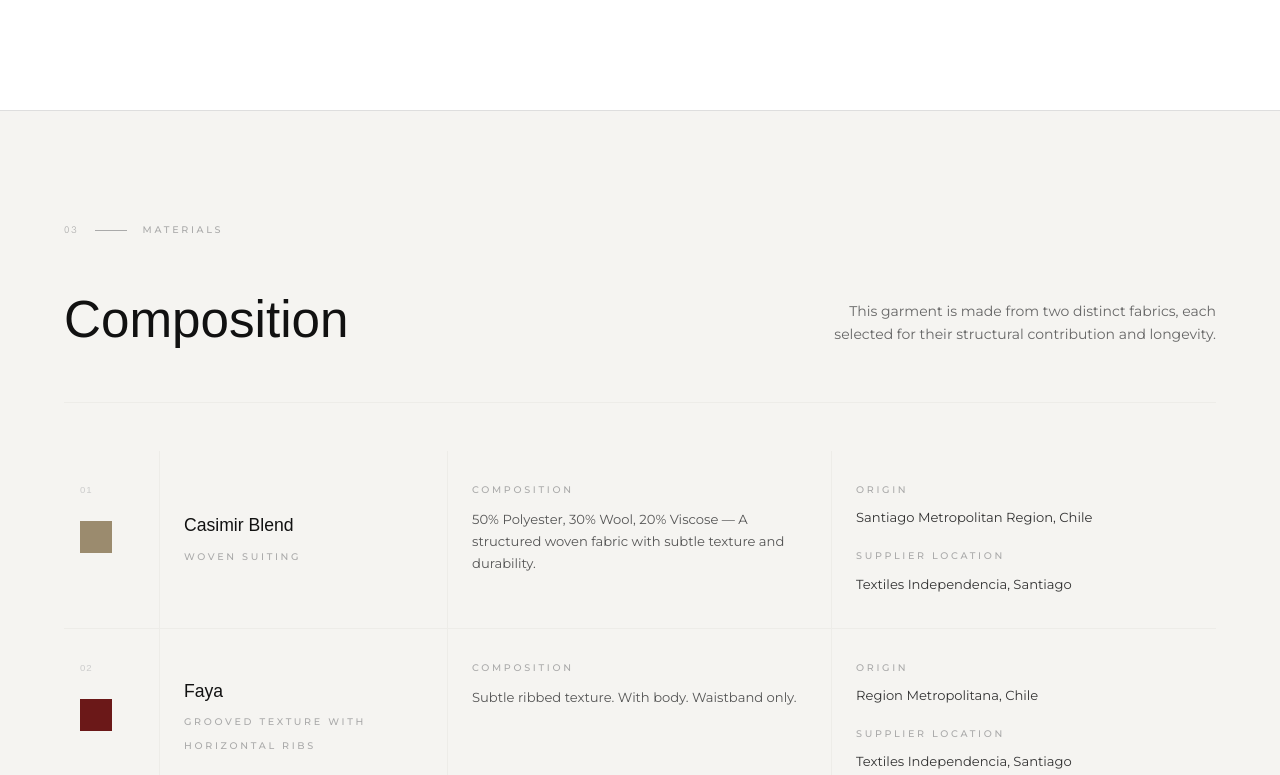
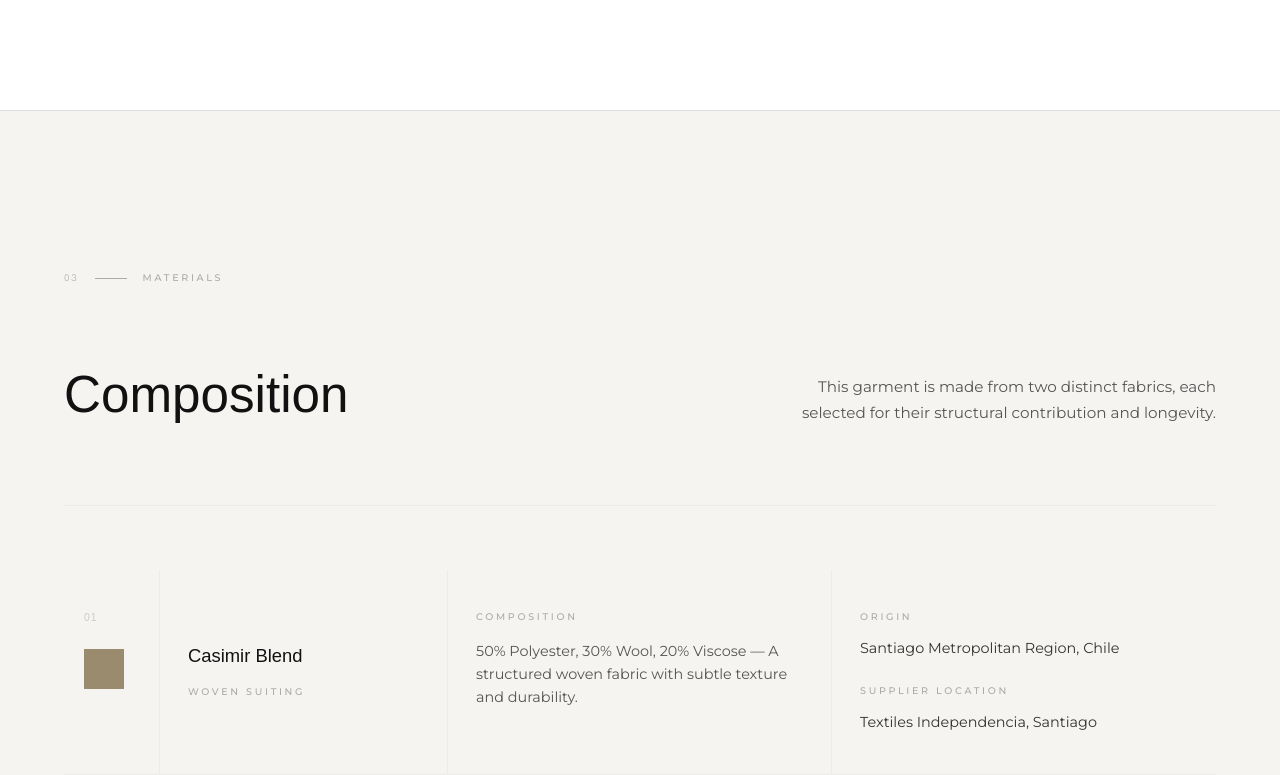
Before and after one commit to juanmozol/IN2ME, a React (Vite) app: page / in a window 1280 px wide. Shown: the part 3405-4180 px from the top of the page. Built offline with nearby package versions, Linux system fonts and the light colour scheme.

Commit message:
refactor: Mejorar tipografía, contraste y espaciado en Materials section

```diff
--- a/src/components/Materials.tsx
+++ b/src/components/Materials.tsx
@@ -21,31 +21,31 @@ export default function Materials({ materials }: MaterialsProps) {
       id="materials"
       style={{ backgroundColor: '#F5F4F1', borderTop: '1px solid #DEDEDE' }}
     >
-      <div className="max-w-screen-2xl mx-auto px-6 md:px-10 lg:px-16 py-20 md:py-28">
+      <div className="max-w-screen-2xl mx-auto px-6 md:px-10 lg:px-16 py-24 md:py-32 lg:py-40">
         {/* Section header */}
-        <div className="flex items-center gap-4 mb-14">
+        <div className="flex items-center gap-4 mb-16 lg:mb-20">
           <span className="index-num">{t(content.materials.sectionNum, lang)}</span>
           <div style={{ width: '2rem', height: '1px', backgroundColor: '#AAAAAA' }} />
           <span className="label">{t(content.materials.sectionLabel, lang)}</span>
         </div>
 
-        <div className="flex flex-col lg:flex-row lg:items-end justify-between mb-14 gap-6">
+        <div className="flex flex-col lg:flex-row lg:items-end justify-between mb-16 lg:mb-20 gap-8">
           <h2
             className="font-grotesk font-light leading-editorial"
-            style={{ fontSize: 'clamp(2rem, 4vw, 3.2rem)', color: '#111111' }}
+            style={{ fontSize: 'clamp(2rem, 4vw, 3.2rem)', color: '#111111', lineHeight: '1.15' }}
           >
             {t(content.materials.title, lang)}
           </h2>
           <p
             className="font-montserrat leading-body lg:text-right"
-            style={{ fontSize: '0.875rem', color: '#666666', maxWidth: '26rem' }}
+            style={{ fontSize: '0.95rem', color: '#555555', maxWidth: '26rem', lineHeight: '1.65' }}
           >
             {t(content.materials.subtitle, lang)}
           </p>
         </div>
 
         {/* Horizontal rule */}
-        <div style={{ height: '1px', backgroundColor: '#EDECE8', marginBottom: '3rem' }} />
+        <div style={{ height: '1px', backgroundColor: '#EDECE8', marginBottom: '4rem' }} />
 
         {/* Material entries */}
         <div className="flex flex-col gap-0">
@@ -64,19 +64,19 @@ export default function Materials({ materials }: MaterialsProps) {
               >
                 {/* Index + color swatch column */}
                 <div
-                  className="md:col-span-1 py-8 px-4 flex md:flex-col items-center md:items-start gap-4 md:gap-6"
+                  className="md:col-span-1 py-10 px-5 flex md:flex-col items-center md:items-start gap-4 md:gap-6"
                   style={{ borderRight: '1px solid #EDECE8' }}
                 >
                   <span
                     className="font-grotesk font-light"
-                    style={{ fontSize: '0.6rem', color: '#CCCCCC', letterSpacing: '0.1em' }}
+                    style={{ fontSize: '0.65rem', color: '#CCCCCC', letterSpacing: '0.1em' }}
                   >
                     {String(index + 1).padStart(2, '0')}
                   </span>
                   <div
                     style={{
-                      width: '2rem',
-                      height: '2rem',
+                      width: '2.5rem',
+                      height: '2.5rem',
                       backgroundColor: colorData.bg,
                       flexShrink: 0,
                     }}
@@ -85,13 +85,13 @@ export default function Materials({ materials }: MaterialsProps) {
 
                 {/* Material name column */}
                 <div
-                  className="md:col-span-3 py-8 px-6 flex items-center"
+                  className="md:col-span-3 py-10 px-7 flex items-center"
                   style={{ borderRight: '1px solid #EDECE8' }}
                 >
                   <div>
                     <h3
-                      className="font-grotesk font-medium mb-1"
-                      style={{ fontSize: '1.1rem', color: '#111111' }}
+                      className="font-grotesk font-medium mb-2"
+                      style={{ fontSize: '1.15rem', color: '#111111' }}
                     >
                       {name}
                     </h3>
@@ -101,29 +101,29 @@ export default function Materials({ materials }: MaterialsProps) {
 
                 {/* Composition column */}
                 <div
-                  className="md:col-span-4 py-8 px-6"
+                  className="md:col-span-4 py-10 px-7"
                   style={{ borderRight: '1px solid #EDECE8' }}
                 >
-                  <span className="label block mb-3">
+                  <span className="label block mb-4">
                     {t(content.materials.composition, lang)}
                   </span>
                   <p
                     className="font-montserrat leading-body"
-                    style={{ fontSize: '0.82rem', color: '#555555' }}
+                    style={{ fontSize: '0.9rem', color: '#555555', lineHeight: '1.6' }}
                   >
                     {composition}
                   </p>
                 </div>
 
                 {/* Origin + supplier column */}
-                <div className="md:col-span-4 py-8 px-6">
-                  <div className="mb-5">
-                    <span className="label block mb-2">
+                <div className="md:col-span-4 py-10 px-7">
+                  <div className="mb-6">
+                    <span className="label block mb-3">
                       {t(content.materials.origin, lang)}
                     </span>
                     <span
                       className="font-montserrat"
-                      style={{ fontSize: '0.82rem', color: '#333333' }}
+                      style={{ fontSize: '0.9rem', color: '#333333' }}
                     >
                       {material.origin_region
                         ? `${material.origin_region}, ${material.origin_country}`
@@ -132,12 +132,12 @@ export default function Materials({ materials }: MaterialsProps) {
                   </div>
                   {material.supplier_name && (
                     <div>
-                      <span className="label block mb-2">
+                      <span className="label block mb-3">
                         {t(content.materials.supplier, lang)}
                       </span>
                       <span
                         className="font-montserrat"
-                        style={{ fontSize: '0.82rem', color: '#333333' }}
+                        style={{ fontSize: '0.9rem', color: '#333333' }}
                       >
                         {material.supplier_name}
                       </span>
```
